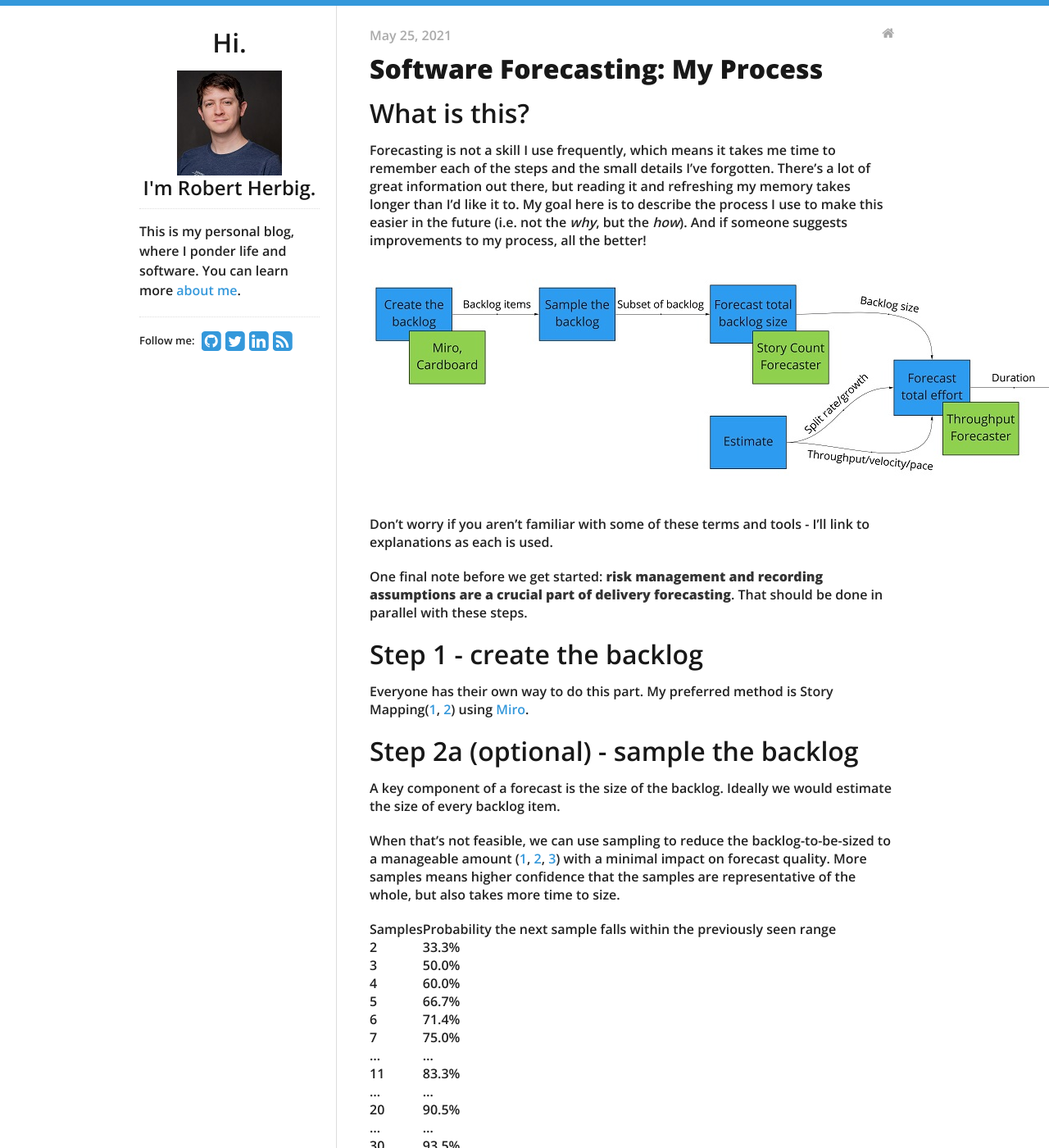
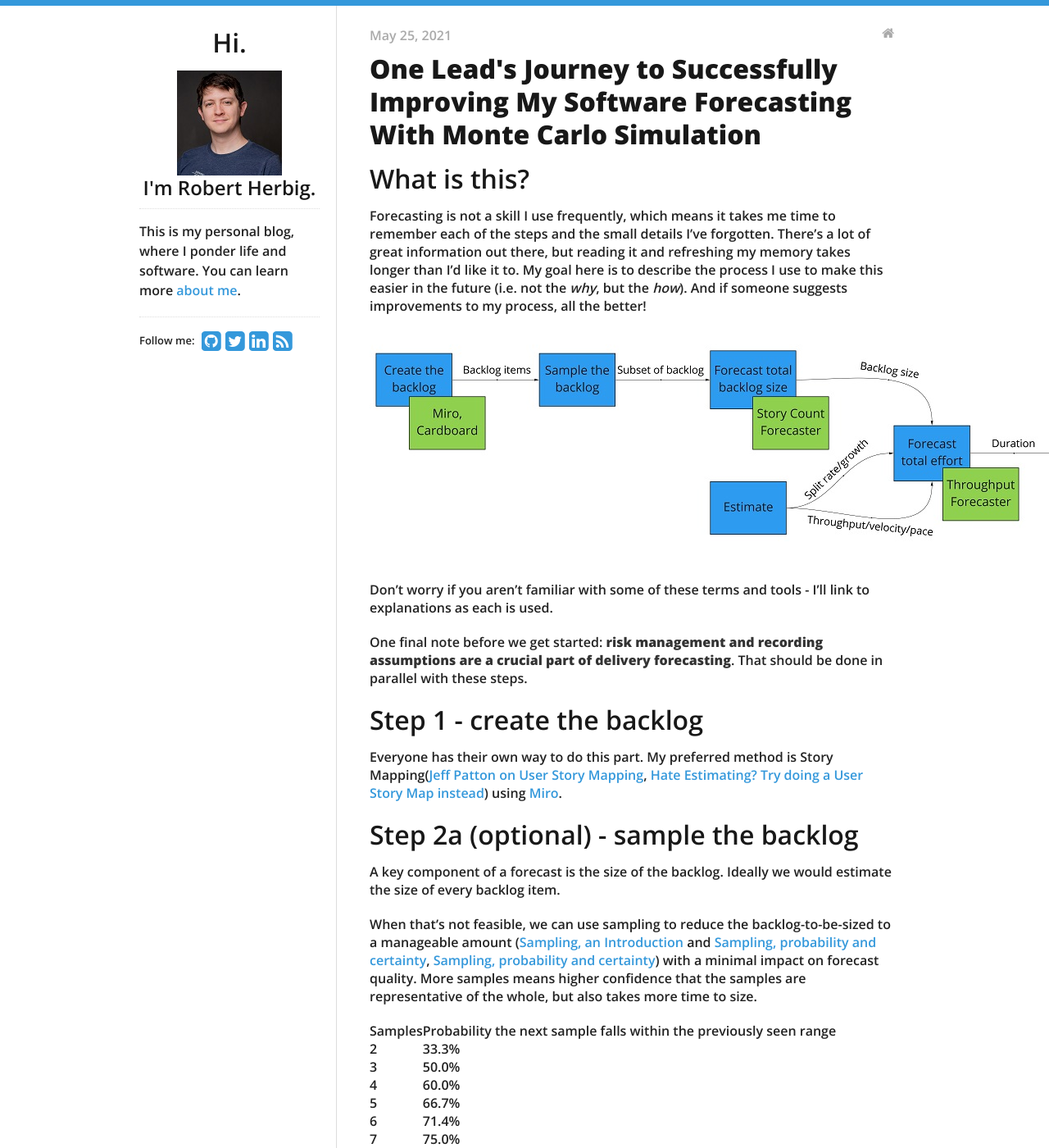
Before and after one commit to rpherbig/rpherbig.github.io, a Jekyll site: the page built from _posts/2021-05-25-forecasting-my-process.md, in a window 1280 px wide and 1400 px high. Shown: the whole window at 82% size. Built offline with Jekyll 4.4.1, drawn with Linux system fonts in a browser that asks for light colours; nearby versions of some CDN libraries; some of the changed text lies outside the part shown.

Commit message:
SEO improvements

```diff
--- a/_posts/2021-05-25-forecasting-my-process.md
+++ b/_posts/2021-05-25-forecasting-my-process.md
@@ -1,5 +1,5 @@
 ---
-title: "Software Forecasting: My Process"
+title: "One Lead's Journey to Successfully Improving My Software Forecasting With Monte Carlo Simulation"
 layout: post
 ---
 
@@ -17,13 +17,13 @@ One final note before we get started: **risk management and recording assumption
 
 # Step 1 - create the backlog
 
-Everyone has their own way to do this part. My preferred method is Story Mapping([1](https://www.jpattonassociates.com/user-story-mapping/), [2](https://cardboardit.com/2019/05/hate-estimating-try-doing-a-user-story-map-instead/)) using [Miro](https://miro.com/).
+Everyone has their own way to do this part. My preferred method is Story Mapping([Jeff Patton on User Story Mapping](https://www.jpattonassociates.com/user-story-mapping/), [Hate Estimating? Try doing a User Story Map instead](https://cardboardit.com/2019/05/hate-estimating-try-doing-a-user-story-map-instead/)) using [Miro](https://miro.com/).
 
 # Step 2a (optional) - sample the backlog
 
 A key component of a forecast is the size of the backlog. Ideally we would estimate the size of every backlog item.
 
-When that's not feasible, we can use sampling to reduce the backlog-to-be-sized to a manageable amount ([1](https://medium.com/forecasting-using-data/sampling-an-introduction-b116d075e180), [2](https://medium.com/forecasting-using-data/sampling-probability-and-certainty-3e105e065138), [3](https://medium.com/forecasting-using-data/sampling-applying-to-software-forecasting-a97cb10e2f23)) with a minimal impact on forecast quality. More samples means higher confidence that the samples are representative of the whole, but also takes more time to size.
+When that's not feasible, we can use sampling to reduce the backlog-to-be-sized to a manageable amount ([Sampling, an Introduction](https://medium.com/forecasting-using-data/sampling-an-introduction-b116d075e180) and [Sampling, probability and certainty](https://medium.com/forecasting-using-data/sampling-probability-and-certainty-3e105e065138), [Sampling, probability and certainty](https://medium.com/forecasting-using-data/sampling-applying-to-software-forecasting-a97cb10e2f23)) with a minimal impact on forecast quality. More samples means higher confidence that the samples are representative of the whole, but also takes more time to size.
 
 | Samples | Probability the next sample falls within the previously seen range |
 | ----------- | ----------- |
```
Also changed, not shown: other parts of _posts/2021-05-25-forecasting-my-process.md (+2 -2 lines).
